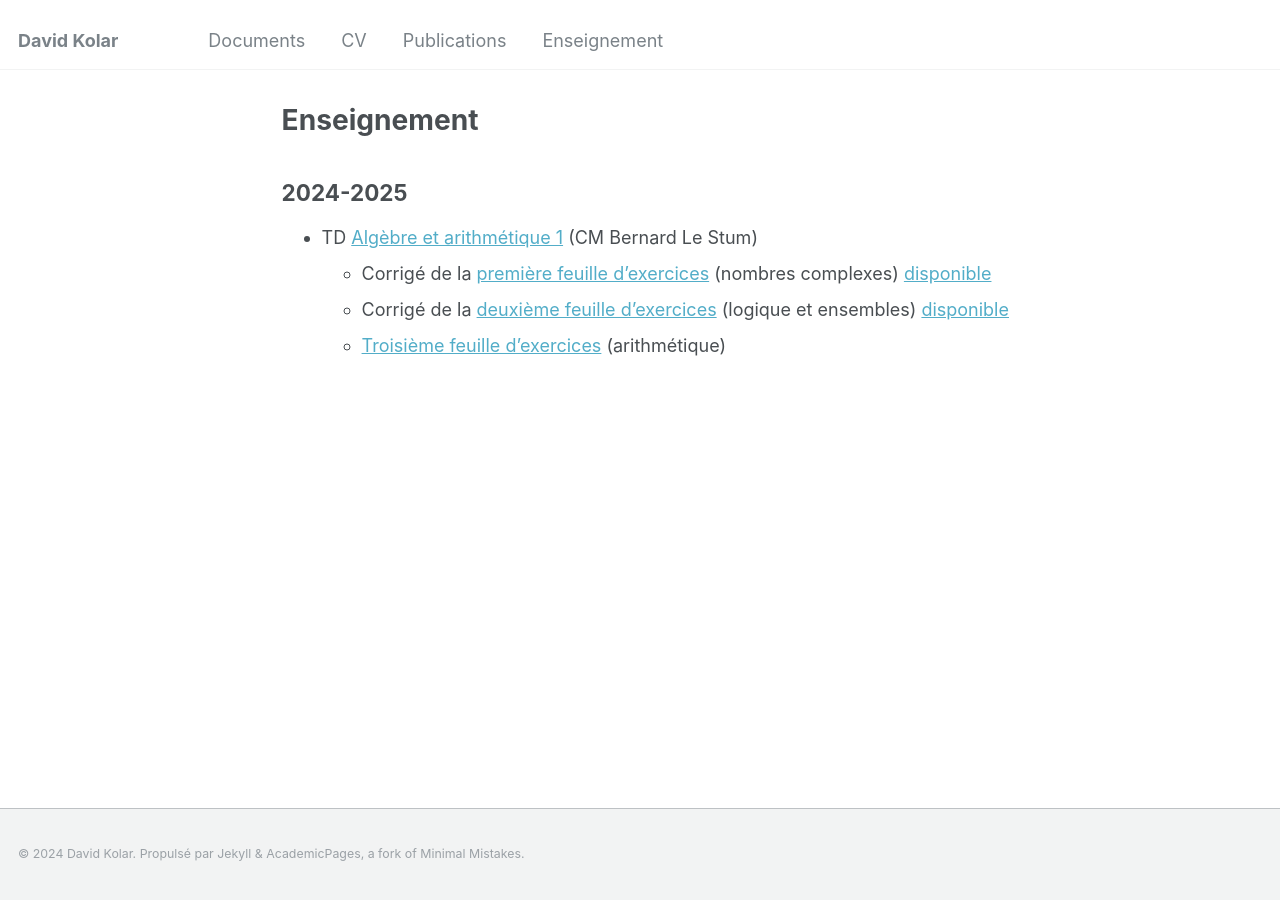
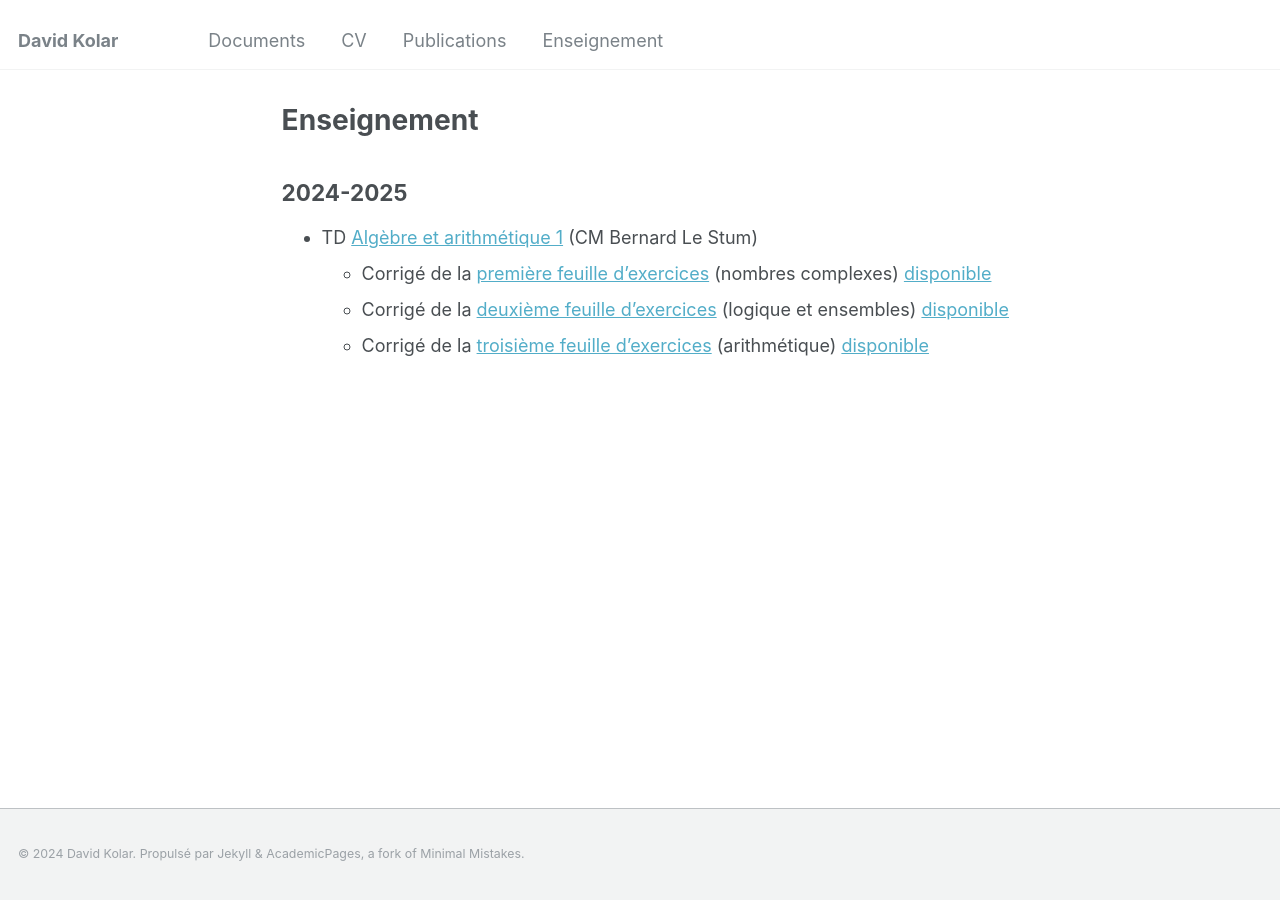
Before and after one commit to dakolar/dakolar.github.io, a Jekyll site: the page built from _pages/enseignement.md, in a window 1280 px wide. Built offline with Jekyll 4.4.1, drawn with Linux system fonts in a browser that asks for light colours.

Commit message:
TD3 solution

```diff
--- a/_pages/enseignement.md
+++ b/_pages/enseignement.md
@@ -11,5 +11,4 @@ author_profile: false
 * TD [Algèbre et arithmétique 1](https://perso.univ-rennes1.fr/bernard.le-stum/bernard.le-stum/Enseignement.html) (CM Bernard Le Stum)
   * Corrigé de la [première feuille d'exercices](/files/enseignement/ar1-2024-td1.pdf) (nombres complexes) [disponible](/files/enseignement/ar1-2024-td1-solution.pdf)
   * Corrigé de la [deuxième feuille d'exercices](/files/enseignement/ar1-2024-td2.pdf) (logique et ensembles) [disponible](/files/enseignement/ar1-2024-td2-solution.pdf)
-  * [Troisième feuille d'exercices](/files/enseignement/ar1-2024-td3.pdf) (arithmétique)
-<!---  * Corrigé de la [troisième feuille d'exercices](/files/enseignement/ar1-2024-td1.pdf) (arithmétique) à venir -->
+  * Corrigé de la [troisième feuille d'exercices](/files/enseignement/ar1-2024-td3.pdf) (arithmétique) [disponible](/files/enseignement/ar1-2024-td3-solution.pdf)
```
Also changed, not shown: 2 other files.
